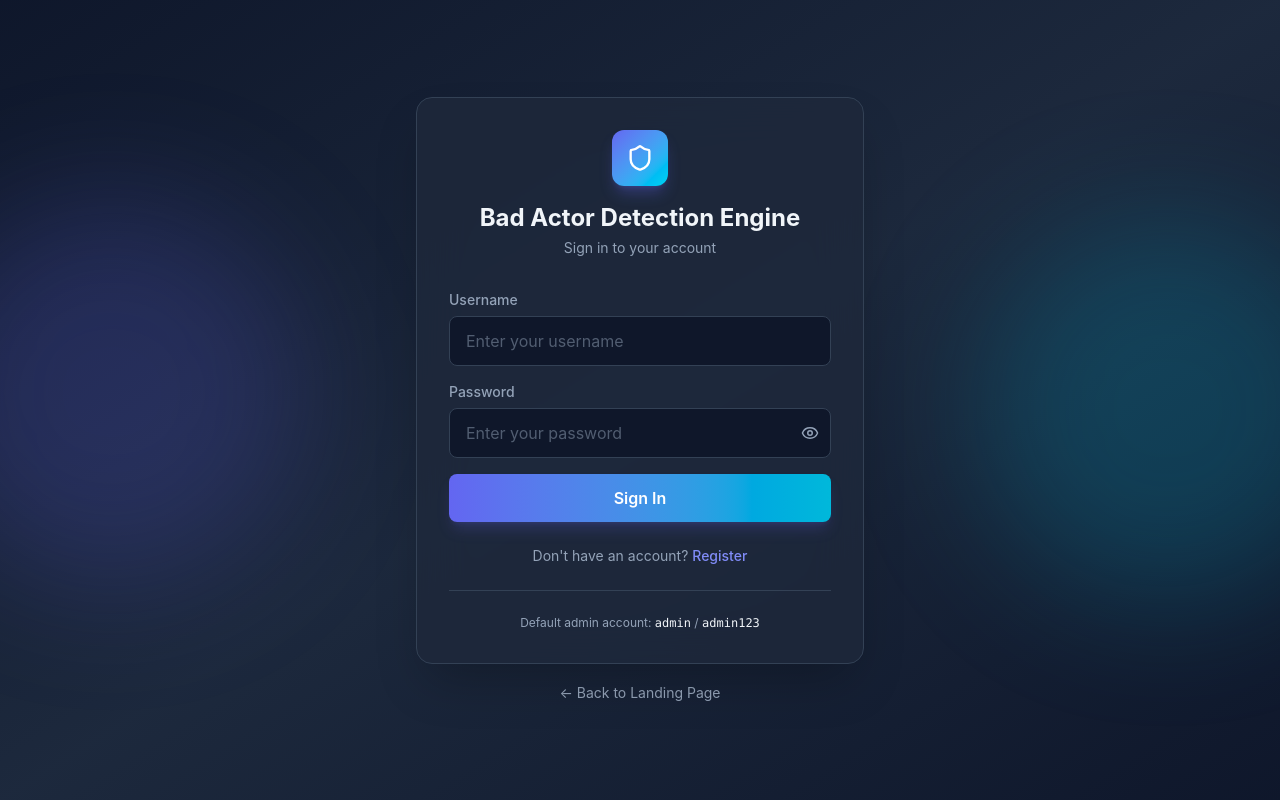
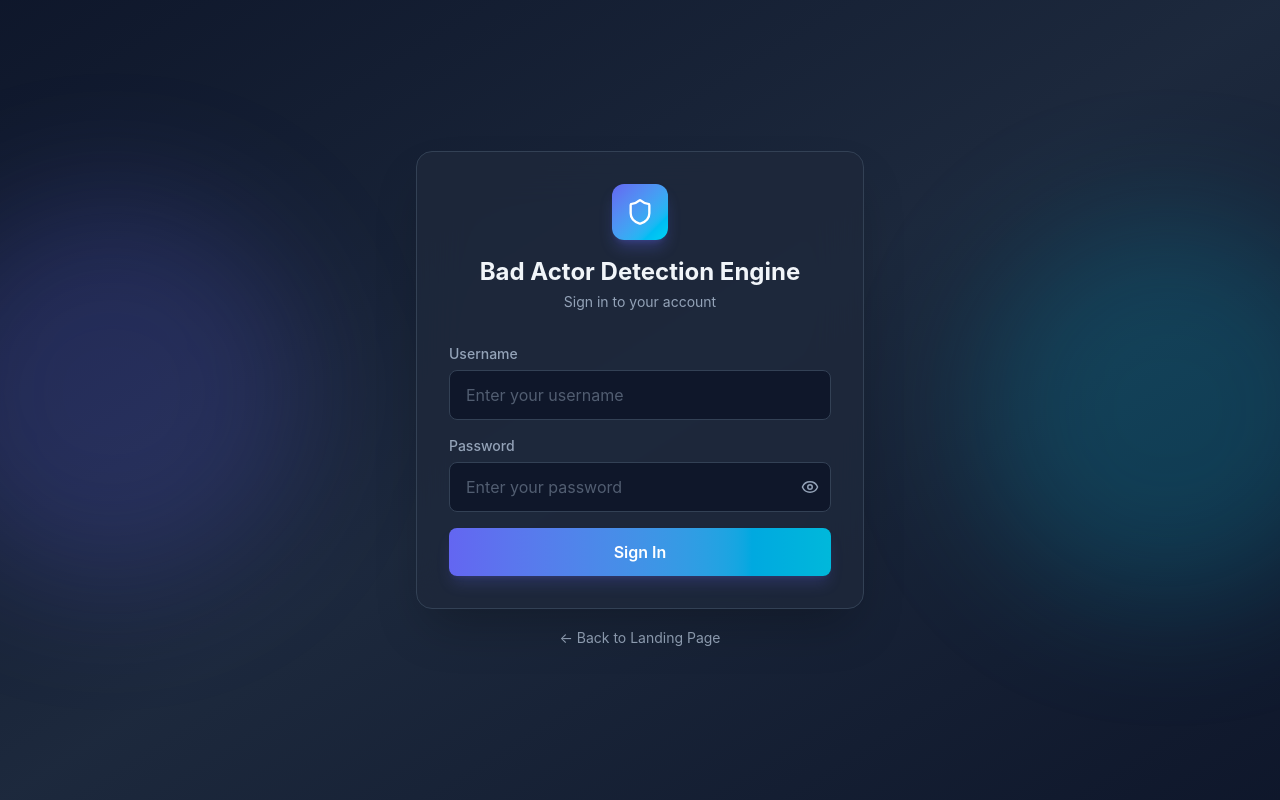
Before and after one commit to MR-cmd-png/bad-actors-engine, a React (Vite) app in the folder bad-actors-frontend/: page /login in a window 1280 px wide. Built offline with nearby package versions, Linux system fonts and the light colour scheme.

Commit message:
feat: remove registration UI and default admin hint from login page
- Remove registration mode toggle and related UI (role selector, register button)
- Remove default admin account hint for security
- Simplify login page to only show login functionality

```diff
--- a/bad-actors-frontend/src/pages/Login.tsx
+++ b/bad-actors-frontend/src/pages/Login.tsx
@@ -5,22 +5,16 @@ import { motion } from 'framer-motion'
 import { Shield, Eye, EyeOff, Loader2 } from 'lucide-react'
 
 export default function Login() {
-  const { login, register, loading, error, clearError } = useAuth()
+  const { login, loading, error } = useAuth()
   const navigate = useNavigate()
-  const [mode, setMode] = useState<'login' | 'register'>('login')
   const [username, setUsername] = useState('')
   const [password, setPassword] = useState('')
   const [showPassword, setShowPassword] = useState(false)
-  const [role, setRole] = useState('user')
 
   const handleSubmit = async (e: React.FormEvent) => {
     e.preventDefault()
     try {
-      if (mode === 'login') {
-        await login(username, password)
-      } else {
-        await register(username, password, role)
-      }
+      await login(username, password)
       navigate('/dashboard')
     } catch {
     }
@@ -45,7 +39,7 @@ export default function Login() {
             </div>
             <h1 className="text-2xl font-bold text-text-primary">Bad Actor Detection Engine</h1>
             <p className="text-sm text-text-secondary mt-1">
-              {mode === 'login' ? 'Sign in to your account' : 'Create a new account'}
+              Sign in to your account
             </p>
           </div>
 
@@ -93,36 +87,6 @@ export default function Login() {
               </div>
             </div>
 
-            {mode === 'register' && (
-              <div>
-                <label className="block text-sm font-medium text-text-secondary mb-1.5">Role</label>
-                <div className="flex gap-2">
-                  <button
-                    type="button"
-                    onClick={() => setRole('user')}
-                    className={`flex-1 px-4 py-2.5 rounded-lg text-sm font-medium border transition-all ${
-                      role === 'user'
-                        ? 'bg-primary/15 text-primary-light border-primary/40'
-                        : 'bg-bg-dark text-text-secondary border-border hover:border-primary/30'
-                    }`}
-                  >
-                    User
-                  </button>
-                  <button
-                    type="button"
-                    onClick={() => setRole('admin')}
-                    className={`flex-1 px-4 py-2.5 rounded-lg text-sm font-medium border transition-all ${
-                      role === 'admin'
-                        ? 'bg-primary/15 text-primary-light border-primary/40'
-                        : 'bg-bg-dark text-text-secondary border-border hover:border-primary/30'
-                    }`}
-                  >
-                    Admin
-                  </button>
-                </div>
-              </div>
-            )}
-
             <button
               type="submit"
               disabled={loading}
@@ -131,42 +95,10 @@ export default function Login() {
               {loading ? (
                 <Loader2 size={20} className="animate-spin" />
               ) : (
-                mode === 'login' ? 'Sign In' : 'Create Account'
+                'Sign In'
               )}
             </button>
           </form>
-
-          <div className="mt-6 text-center text-sm text-text-secondary">
-            {mode === 'login' ? (
-              <>
-                Don't have an account?{' '}
-                <button
-                  onClick={() => { setMode('register'); clearError() }}
-                  className="text-primary-light hover:text-primary transition-colors font-medium"
-                >
-                  Register
-                </button>
-              </>
-            ) : (
-              <>
-                Already have an account?{' '}
-                <button
-                  onClick={() => { setMode('login'); clearError() }}
-                  className="text-primary-light hover:text-primary transition-colors font-medium"
-                >
-                  Sign In
-                </button>
-              </>
-            )}
-          </div>
-
-          {mode === 'login' && (
-            <div className="mt-6 pt-6 border-t border-border">
-              <p className="text-xs text-text-secondary text-center">
-                Default admin account: <span className="text-text-primary font-mono">admin</span> / <span className="text-text-primary font-mono">admin123</span>
-              </p>
-            </div>
-          )}
         </div>
 
         <div className="mt-4 text-center">
```
